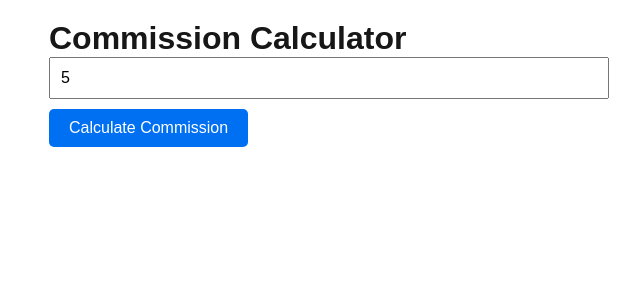
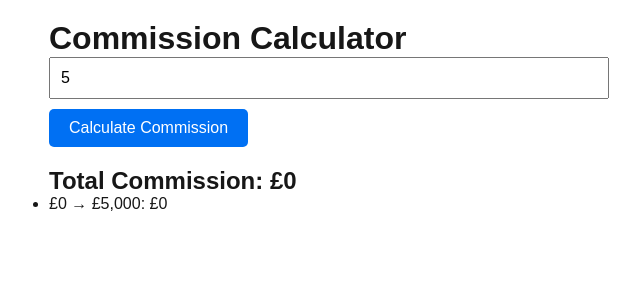
Before and after one commit to PatrickCarroll12/oneup-widget, a Next.js app: page / in a window 1280 px wide. Both pictures are taken after typing "5" into the empty fields and a click on the button "Calculate Commission". Shown: the top 300 px of the page, without its empty margins (311-951 px from the left). Built offline with nearby package versions, Linux system fonts and the light colour scheme.

Commit message:
Basic calculator function + structure

```diff
--- a/app/page.tsx
+++ b/app/page.tsx
@@ -1,9 +1,23 @@
 "use client";
 
 import { useState } from "react";
+import { calculateCommission } from "./services/comissionService";
 
 export default function Home() {
   const [revenue, setRevenue] = useState<number | null>(null);
+  const [commissionResult, setCommissionResult] = useState<{
+    total: number;
+    breakdown: { tier: string; commission: number }[];
+  } | null>(null);
+
+  const handleCalculate = () => {
+    if (revenue !== null && revenue >= 0) {
+      const result = calculateCommission(revenue);
+      setCommissionResult(result);
+    } else {
+      setCommissionResult(null);
+    }
+  };
 
   return (
     <div
@@ -28,6 +42,7 @@ export default function Home() {
         }}
       />
       <button
+        onClick={handleCalculate}
         style={{
           padding: "10px 20px",
           backgroundColor: "#0070f3",
@@ -40,6 +55,19 @@ export default function Home() {
       >
         Calculate Commission
       </button>
+
+      {commissionResult && (
+        <div style={{ marginTop: "20px" }}>
+          <h2>Total Commission: £{commissionResult.total}</h2>
+          <ul>
+            {commissionResult.breakdown.map((item, index) => (
+              <li key={index}>
+                {item.tier}: £{item.commission}
+              </li>
+            ))}
+          </ul>
+        </div>
+      )}
     </div>
   );
 }
--- /dev/null
+++ b/app/services/comissionService.ts
@@ -0,0 +1,46 @@
+import { CommissionBreakdown } from "../types/comission";
+
+export const calculateCommission = (
+  revenue: number
+): { total: number; breakdown: CommissionBreakdown[] } => {
+  const tiers = [
+    { limit: 5000, rate: 0 }, // £0 → £5k: 0%
+    { limit: 10000, rate: 0.1 }, // £5k → £10k: 10%
+    { limit: 15000, rate: 0.15 }, // £10k → £15k: 15%
+    { limit: 20000, rate: 0.2 }, // £15k → £20k: 20%
+    { limit: Infinity, rate: 0.25 }, // £20k+: 25%
+  ];
+
+  let remainingRevenue = revenue;
+  let total = 0;
+  const breakdown: CommissionBreakdown[] = [];
+
+  tiers.forEach((tier, index) => {
+    const previousLimit = index === 0 ? 0 : tiers[index - 1].limit;
+    const applicableRevenue = Math.min(
+      remainingRevenue,
+      tier.limit - previousLimit
+    );
+
+    if (applicableRevenue > 0) {
+      const commission = applicableRevenue * tier.rate;
+
+      breakdown.push({
+        tier: `£${previousLimit.toLocaleString()} → £${
+          tier.limit === Infinity ? "+" : tier.limit.toLocaleString()
+        }`,
+        amount: applicableRevenue,
+        commissionRate: tier.rate * 100,
+        commission: commission,
+      });
+
+      total += commission;
+      remainingRevenue -= applicableRevenue;
+    }
+  });
+
+  return {
+    total,
+    breakdown,
+  };
+};
--- /dev/null
+++ b/app/types/comission.ts
@@ -0,0 +1,6 @@
+export type CommissionBreakdown = {
+  tier: string;
+  amount: number;
+  commissionRate: number;
+  commission: number;
+};
```
